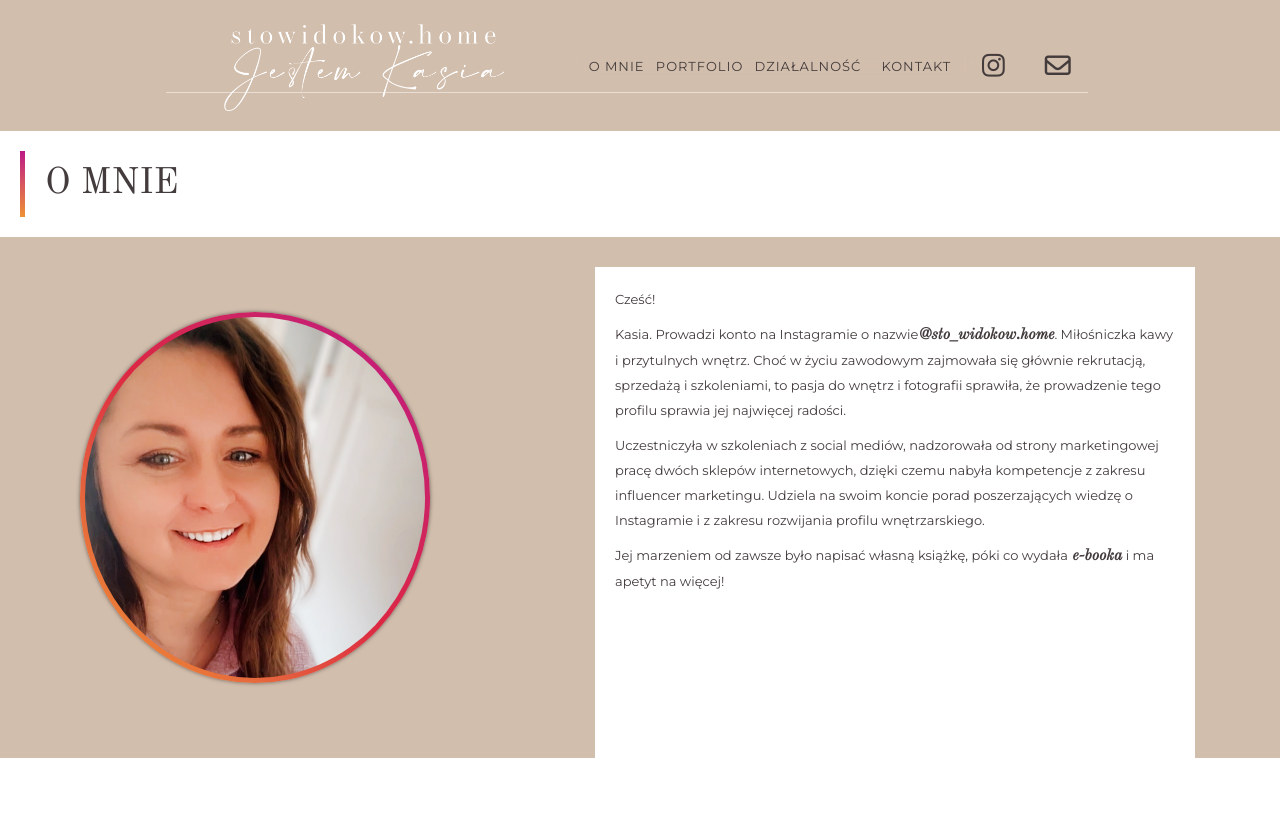
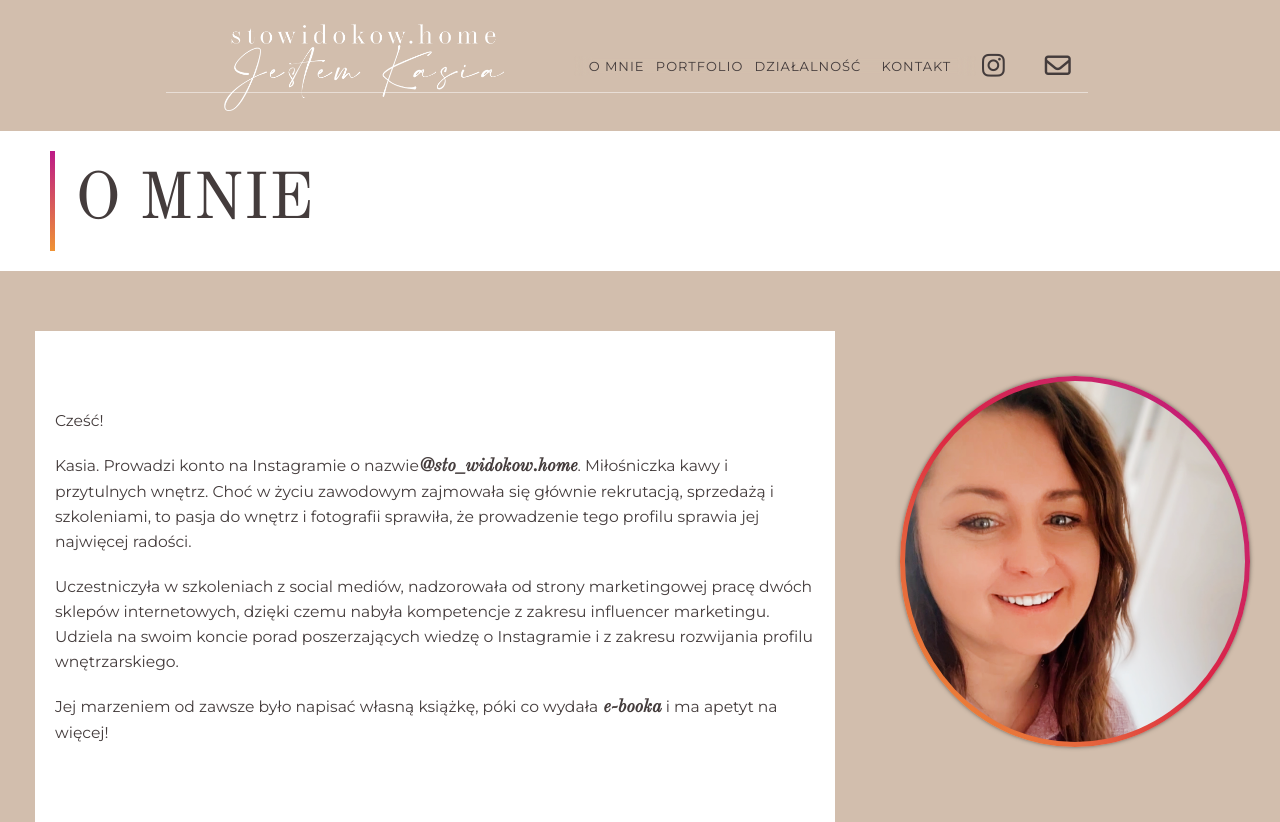
Before and after one commit to JerryWski/kathia-site, a React (Create React App) app: page /about-me in a window 1280 px wide. Before the commit the page ends 800 px from the top, so only its background shows below. Built offline with nearby package versions, Linux system fonts and the light colour scheme; a web font is replaced by a local one.

Commit message:
styling desktop view

```diff
--- a/src/pages/AboutMe.module.css
+++ b/src/pages/AboutMe.module.css
@@ -72,3 +72,35 @@
   font-style: italic;
   font-family: var(--font);
 }
+
+@media (min-width: 900px) {
+  .about_wrapper {
+    justify-content: center;
+    gap: 30px;
+  }
+  .image_container {
+    order: 1;
+  }
+  .intro_container {
+    padding-left: 50px;
+  }
+  .intro_heading {
+    width: fit-content;
+    text-align: center;
+    font-size: 5rem;
+  }
+  .description_container {
+    max-width: 800px;
+    flex-direction: column;
+    display: flex;
+    align-items: center;
+    justify-content: center;
+  }
+  .bio_descritpion {
+    align-self: flex-start;
+    font-size: 1.2rem;
+  }
+  .bio_link {
+    font-size: 1.4rem;
+  }
+}
```
